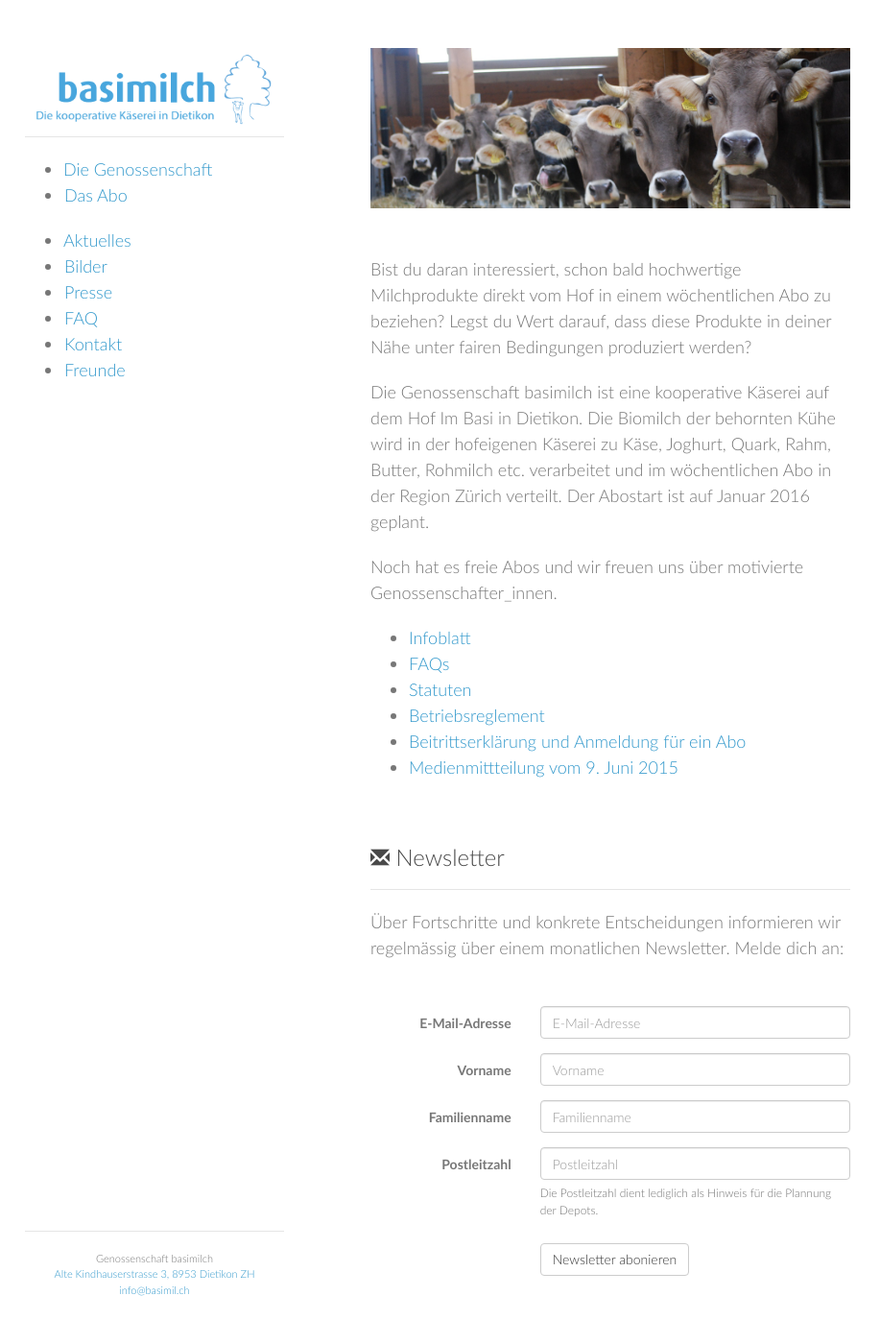
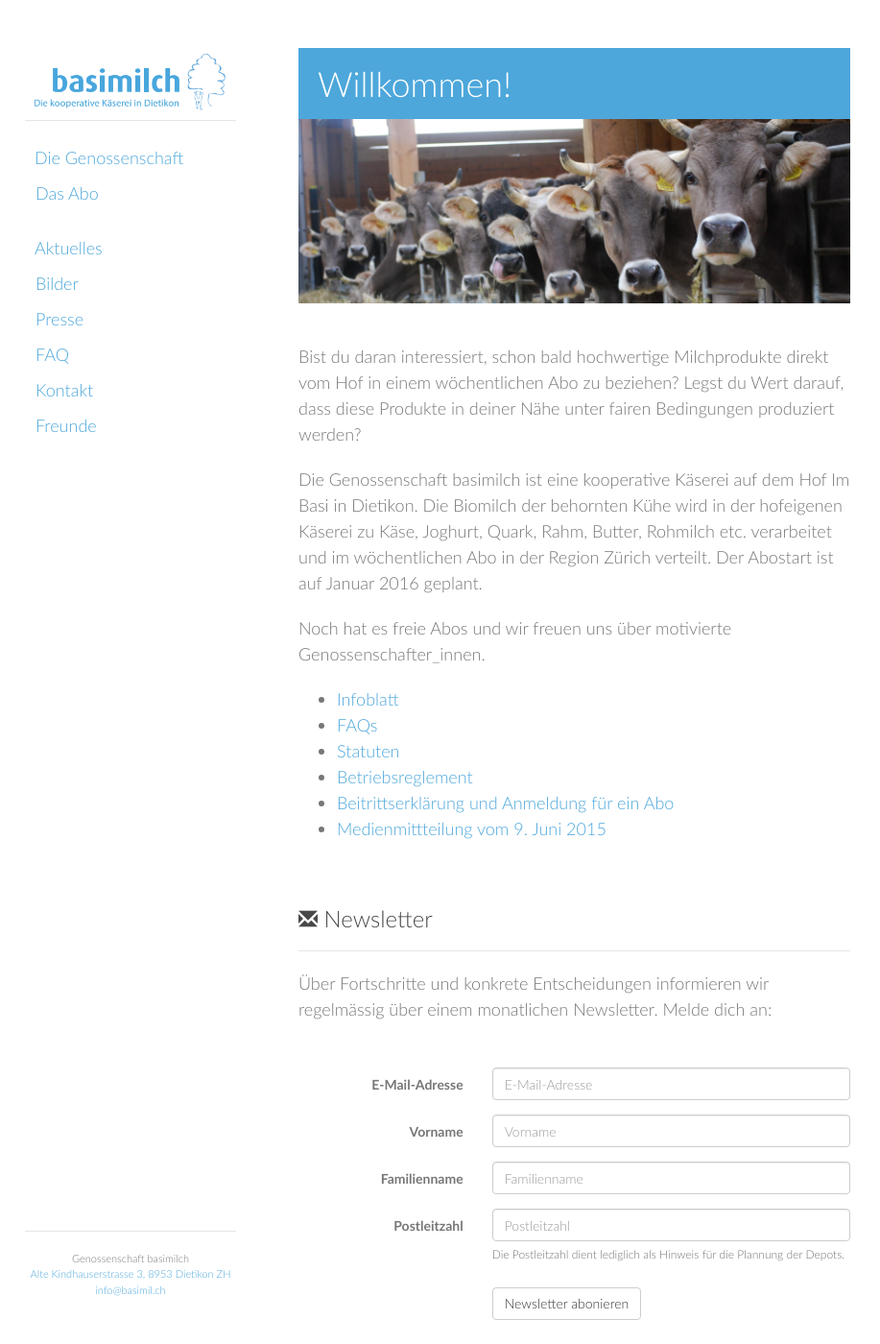
Before and after one commit to vryser/basimilch.github.io, a Jekyll site: the page built from pages/00-home.md, in a window 1280 px wide and 1400 px high. Shown: the whole window at 96% size, without its empty margins (184-1101 px from the left). Built offline with Jekyll 4.4.1, drawn with Linux system fonts in a browser that asks for light colours.

Commit message:
change: enhance section links on the left side

```diff
--- a/_config.yml
+++ b/_config.yml
@@ -29,26 +29,26 @@ sections:
     main:
         -
             title:  Die Genossenschaft
-            url:    /genossenschaft
+            url:    /genossenschaft/
         -
             title:  Das Abo
-            url:    /abo
+            url:    /abo/
     secondary:
         -
             title:  Aktuelles
-            url:    /aktuelles
+            url:    /aktuelles/
         -
             title:  Bilder
-            url:    /bilder
+            url:    /bilder/
         -
             title:  Presse
-            url:    /presse
+            url:    /presse/
         -
             title:  FAQ
-            url:    /faq
+            url:    /faq/
         -
             title:  Kontakt
-            url:    /kontakt
+            url:    /kontakt/
         -
             title:  Freunde
-            url:    /freunde
+            url:    /freunde/
--- a/_layouts/default.html
+++ b/_layouts/default.html
@@ -37,20 +37,42 @@
   <body class="{{ page.permalink | replace:'/',''  | prepend: 'page-'}}">
     <div class="wrapper">
       <header>
+        <style>
+          .section-links-group {
+            padding-left: 0;
+          }
+          .section-link {
+            width: 100%;
+            list-style-type: none;
+          }
+          .section-link a {
+            padding: 5px;
+            padding-left: 10px;
+            display: block;
+          }
+          .section-link a:hover {
+            text-decoration: none;
+            background-color: #E9F8FF;
+          }
+          .section-link a.active {
+            background-color: #4DA7DB;
+            color: white;
+          }
+        </style>
         <a href="/"><img src="/images/logo_horizontal_380x130.png" alt="basimilch"></a>
         <hr>
-        <ul>
+        <ul class="section-links-group">
             {% for section in site.sections.main %}
-              <li>
-                <a class="section-link" href="{{ section.url | prepend: site.baseurl }}">{{ section.title }}</a>
+              <li class="section-link">
+                <a {% if section.url == page.url %}class="active"{% endif %} href="{{ section.url | prepend: site.baseurl }}">{{ section.title }}</a>
               </li>
             {% endfor %}
         </ul>
 
-        <ul>
+        <ul class="section-links-group">
             {% for section in site.sections.secondary %}
-              <li>
-                <a class="section-link" href="{{ section.url | prepend: site.baseurl }}">{{ section.title }}</a>
+              <li class="section-link">
+                <a {% if section.url == page.url %}class="active"{% endif %} href="{{ section.url | prepend: site.baseurl }}">{{ section.title }}</a>
               </li>
             {% endfor %}
         </ul>
@@ -83,7 +105,27 @@
           </div>
         </section>
       {% endif %}
-      <section>
+      {% if page.title %}
+        <style>
+          .page-title {
+            font-size: 36px;
+            padding: 10px;
+            padding-left: 20px;
+            margin-bottom: 0;
+            background-color: #4DA7DB;
+            color: white;
+          }
+        </style>
+        <section class="page-title">
+          {{ page.title }}
+        </section>
+      {% endif %}
+      <style>
+        .page-image {
+          margin-bottom: 25px;
+        }
+      </style>
+      <section class="page-image">
         <a href="/">
           <img class="page-header-image" src="/images/{% if page.header-image %}{{ page.header-image }}{% else %}unsere_liebe_kuehe.jpg{% endif %}">
         </a>
--- a/css/basimilch.css
+++ b/css/basimilch.css
@@ -67,9 +67,17 @@ h3, h4, h5, h6 {
 }
 
 a {
-  color:#39c;
+  color:#4DA7DB;
   font-weight:400;
   text-decoration:none;
+}
+a:hover {
+  text-decoration: none;
+  background-color: #E9F8FF;
+}
+a:active {
+  background-color: #4DA7DB;
+  color: white;
 }
 
 a small {
@@ -130,7 +138,7 @@ img {
 }
 
 header {
-  width:270px;
+  width:220px;
   float:left;
   position:fixed;
 }
@@ -157,9 +165,9 @@ header ul a strong {
 }
 
 section {
-  width:500px;
+  width:575px;
   float:right;
-  padding-bottom:50px;
+  padding-bottom:2%;
 }
 
 small {
@@ -174,7 +182,7 @@ hr {
 }
 
 footer {
-  width:270px;
+  width:220px;
   float:left;
   position:fixed;
   bottom:2%;
--- a/pages/00-home.md
+++ b/pages/00-home.md
@@ -1,4 +1,5 @@
 ---
+title: Willkommen!
 layout: default
 header-image: unsere_liebe_kuehe.jpg
 permalink: /
```
Also changed, not shown: pages/02-das-abo.md (+1 -1 lines).
